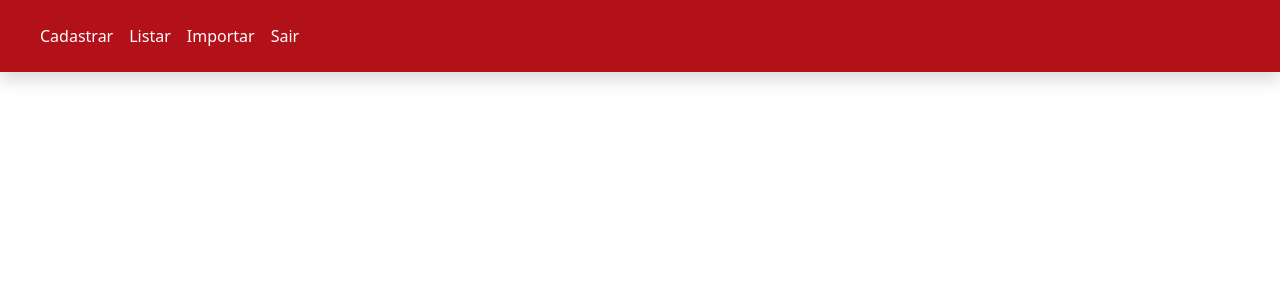
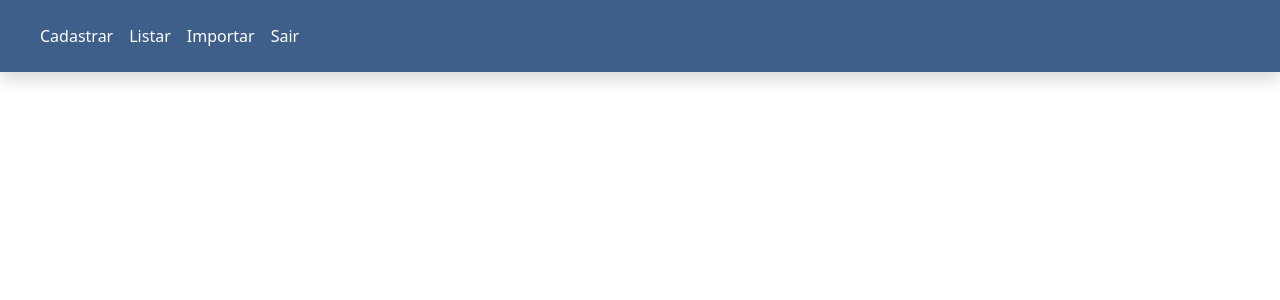
Before and after one commit to acaciojunio28/astaj_valida, a PHP site: page /app/view/layout/heder.php in a window 1280 px wide. Shown: the top 300 px of the page. Run offline with PHP 8.4, Linux system fonts and the light colour scheme; some libraries are stand-ins or nearby versions.

Commit message:
Ajustar tamanho da logo e cores.

```diff
--- a/public/css/style.css
+++ b/public/css/style.css
@@ -16,10 +16,10 @@
 /** header e footer */
 
 .bg-primary2{
-    background-color: #b31119 !important;
+    background-color: #3e5f8a !important;
 }
 #logo{
-    width: 200px;
+    /**width: 200px;**/
     height: 150px;
     margin-bottom: 0px;
 }
```
